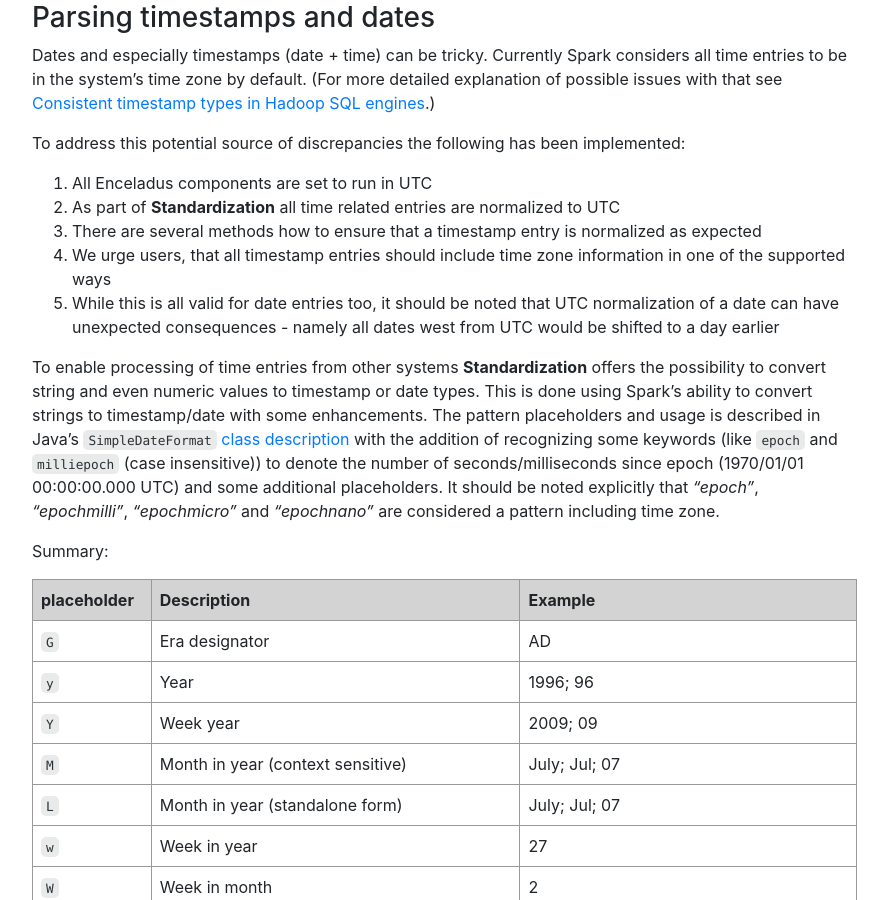
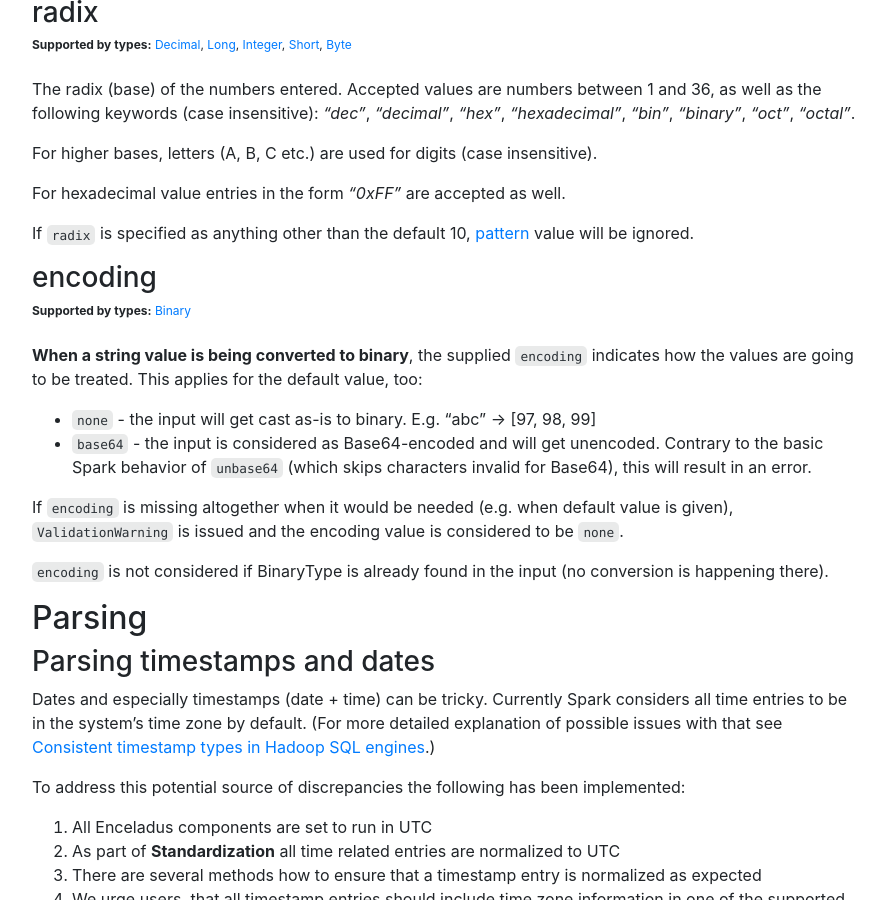
Before and after one commit to AbsaOSS/enceladus, a Jekyll site: the page built from _docs/2.0.0/usage/schema.md, in a window 1280 px wide and 900 px high, scrolled down 8577 px. Shown: the whole window, without its empty margins (338-1226 px from the left). Built offline with Jekyll 4.4.1, drawn with Linux system fonts in a browser that asks for light colours; nearby versions of some CDN libraries; some of the changed text lies outside the part shown.

Commit message:
#1235 binarytype, encoding GHP update (#1388)
#1235 GHP: binarytype, encoding: documentation update

Co-authored-by: Saša Zejnilović <zejnils@gmail.com>

```diff
--- a/_docs/2.0.0/usage/schema.md
+++ b/_docs/2.0.0/usage/schema.md
@@ -24,6 +24,7 @@
   - [Float](#float)
   - [Timestamp](#timestamp)
   - [Date](#date)
+  - [Binary](#binary)
   - [Struct](#struct)
   - [Array](#array)
 - [Metadata](#metadata)
@@ -36,6 +37,7 @@
   - [minus_sign](#minussign)
   - [allow_infinity](#allowinfinity)
   - [radix](#radix)
+  - [encoding](#encoding)
 - [Parsing](#parsing)
   - [Parsing timestamps and dates](#parsing-timestamps-and-dates)
     - [Time Zone support](#time-zone-support)
@@ -223,6 +225,12 @@
 
 <sup>**Metadata keys:** [sourcecolumn](#sourcecolumn), [default](#default), [pattern](#pattern), [timezone](#timezone)</sup>
 
+### Binary
+
+The data type representing *Binary* values.
+
+<sup>**Metadata keys:** [sourcecolumn](#sourcecolumn), [default](#default), [encoding](#encoding)</sup>
+
 ### Struct
 
 The data type representing a structure of one or more sub-fields.
@@ -252,18 +260,19 @@
 *Standardization* can be influenced by `metadata` in the schema of the data. The `metadata` are optional properties.
 Here are the recognized ones with the description of their purpose (with detailed description below):
 
-| Property                                  | Target data type           | Description                                                                                                                                           | Example      | Default[\*](#metadata-star)              |
-|-------------------------------------------|----------------------------|-------------------------------------------------------------------------------------------------------------------------------------------------------|--------------|------------------------------------------|
-| [sourcecolumn](#sourcecolumn)             | any                        | The source column to provide data of the described column                                                                                             | *id*         | `-`[\*\*](#metadata-star-star)            |
-| [default](#default)                       | any atomic type            | Default value to use in case data are missing                                                                                                         | *0*          | `-`[\*\*](#metadata-star-star)            |
-| [pattern](#pattern)                       | timestamp & date           | Pattern for the timestamp or date representation                                                                                                      | *dd.MM.yy*   | *yyyy-MM-dd HH:mm:ss* **/** *yyyy-MM-dd* |
-| [timezone](#timezone)                     | timestamp (also date)      | The time zone of the timestamp when that is not part of the pattern (NB! for date it can return unexpected results)                                   | *US/Pacific* | *UTC*[\*\*\*](#metadata-star-star-star)    |
-| [pattern](#pattern)                       | any numeric type           | Pattern for the number representation                                                                                                                 | \#,\#\#0.\#  | `-`[\*\*](#metadata-star-star)            |
-| [decimal_separator](#decimal_separator)   | any numeric type           | The character separating the integer and the fractional parts of the number                                                                           | *,*          | *.*                                      |
-| [grouping_separator](#grouping_separator) | any numeric type           | Character to mark boundaries between orders of magnitude, usually to mark thousands, millions etc.                                                    | *\_*         | *,*                                      |
-| [minus_sign](#minus_sign)                 | any numeric type           | Character to mark the number is negative.                                                                                                             | *N*          | *-*                                      |
-| [allow_infinity](#allow_infinity)         | float & double             | Flag indicating if the column accepts infinity as a value (and positive/negative numbers which are too large are converted to *infinity*/*-infinity*) | *true*       | *false*                                  |
-| [radix](#radix)                           | long, integer, short, byte | The base of the numbers provided                                                                                                                      | *hex*        | *10*                                     |
+| Property                                  | Target data type            | Description                                                                                                                                           | Example         | Default[\*](#metadata-star)                  |
+|-------------------------------------------|-----------------------------|-------------------------------------------------------------------------------------------------------------------------------------------------------|-----------------|----------------------------------------------|
+| [sourcecolumn](#sourcecolumn)             | any                         | The source column to provide data of the described column                                                                                             | *id*            | `-`[\*\*](#metadata-star-star)               |
+| [default](#default)                       | any atomic type             | Default value to use in case data are missing                                                                                                         | *0*             | `-`[\*\*](#metadata-star-star)               |
+| [pattern](#pattern)                       | timestamp & date            | Pattern for the timestamp or date representation                                                                                                      | *dd.MM.yy*      | *yyyy-MM-dd HH:mm:ss* **/** *yyyy-MM-dd*     |
+| [timezone](#timezone)                     | timestamp (also date)       | The time zone of the timestamp when that is not part of the pattern (NB! for date it can return unexpected results)                                   | *US/Pacific*    | *UTC*[\*\*\*](#metadata-star-star-star)      |
+| [pattern](#pattern)                       | any numeric type            | Pattern for the number representation                                                                                                                 | \#,\#\#0.\#     | `-`[\*\*](#metadata-star-star)               |
+| [decimal_separator](#decimal_separator)   | any numeric type            | The character separating the integer and the fractional parts of the number                                                                           | *,*             | *.*                                          |
+| [grouping_separator](#grouping_separator) | any numeric type            | Character to mark boundaries between orders of magnitude, usually to mark thousands, millions etc.                                                    | *\_*            | *,*                                          |
+| [minus_sign](#minus_sign)                 | any numeric type            | Character to mark the number is negative.                                                                                                             | *N*             | *-*                                          |
+| [allow_infinity](#allow_infinity)         | float & double              | Flag indicating if the column accepts infinity as a value (and positive/negative numbers which are too large are converted to *infinity*/*-infinity*) | *true*          | *false*                                      |
+| [radix](#radix)                           | long, integer, short, byte  | The base of the numbers provided                                                                                                                      | *hex*           | *10*                                         |
+| [encoding](#encoding)                     | binary                      | Encoding is used for string to binary conversion                                                                                                      | *base64*,*none* | `-` (explained in [encoding](#encoding))     |
 
 **NB!** All values in _metadata_ have to be entered as *string*. Even if they would conform to other types, like number
 or boolean.
@@ -374,6 +383,21 @@
 
 If `radix` is specified as anything other than the default 10, [pattern](#pattern)
 value will be ignored.
+
+### encoding
+
+<sup>**Supported by types:** [Binary](#Binary)</sup>
+
+**When a string value is being converted to binary**, the supplied `encoding` indicates how the values are going to be
+treated. This applies for the default value, too:
+ - `none` - the input will get cast as-is to binary. E.g. "abc" -> [97, 98, 99]
+ - `base64` - the input is considered as Base64-encoded and will get unencoded. Contrary to the basic Spark behavior of
+ `unbase64` (which skips characters invalid for Base64), this will result in an error.
+
+If `encoding` is missing altogether when it would be needed (e.g. when default value is given), `ValidationWarning` is
+ issued and the encoding value is considered to be `none`.
+
+`encoding` is not considered if BinaryType is already found in the input (no conversion is happening there).
 
 ## Parsing
 
@@ -549,6 +573,7 @@
 - `0` for numeric column
 - `false` for Boolean column
 - `""` (empty string) for string column
+- `Array.empty[Byte]` (empty array of bytes) for binary column
 - `1970/01/01` for date column
 - `1970/01/01 00:00:00` for timestamp column
 
```
